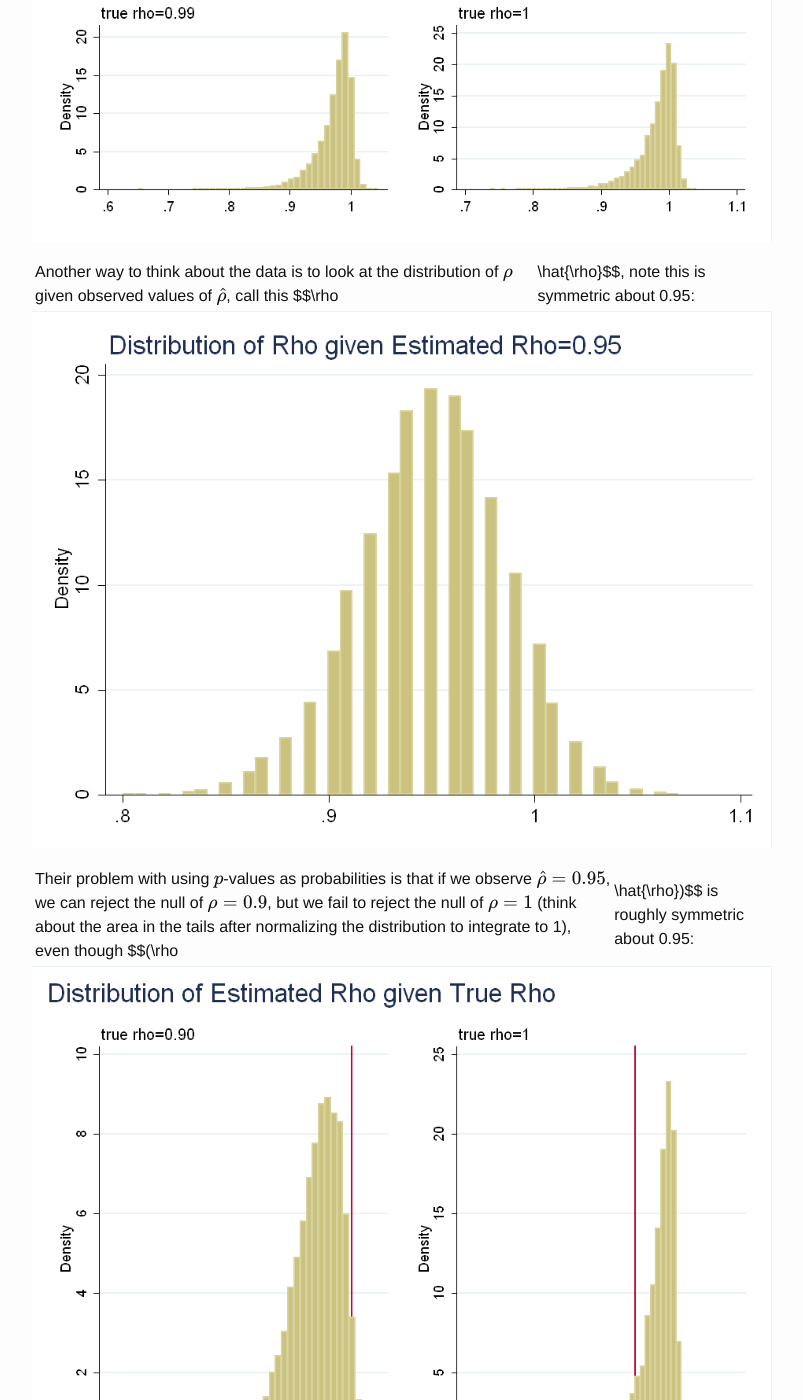
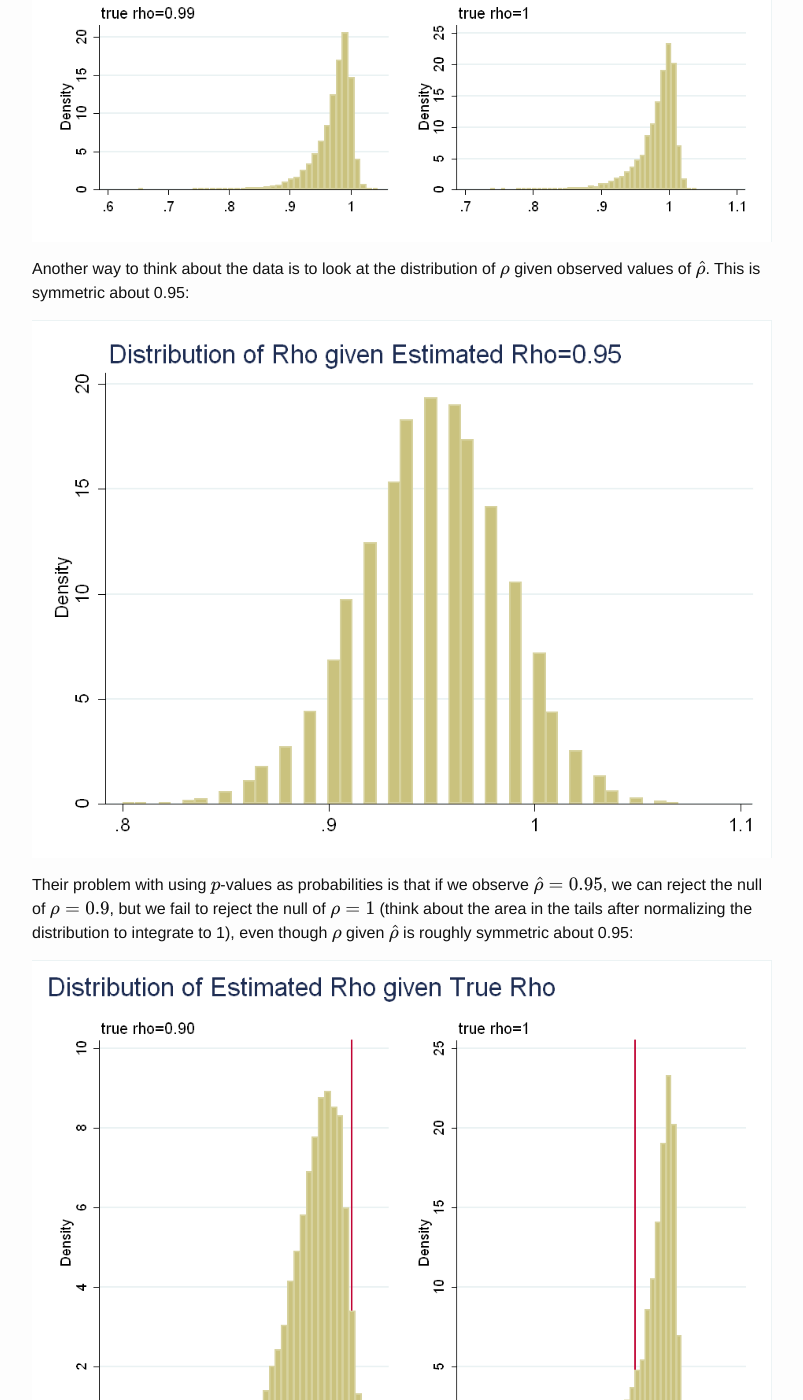
Before and after one commit to mcsammon/mcsammon.github.io, a Jekyll site: the page built from _posts/2016-10-1-unit_roots.markdown, in a window 1280 px wide and 1400 px high, scrolled down 1330 px. Shown: the whole window, without its empty margins (238-1041 px from the left). Built offline with Jekyll 4.4.1, drawn with Linux system fonts in a browser that asks for light colours; formulas are drawn with MathJax 3; comment, search, counter and statistics services are not loaded; some of the changed text lies outside the part shown.

Commit message:
Need to remove | signs

```diff
--- a/_posts/2016-10-1-unit_roots.markdown
+++ b/_posts/2016-10-1-unit_roots.markdown
@@ -20,15 +20,15 @@
 T(\hat{\rho}-\rho)=T(\hat{\rho}-1)= \rightarrow^{L} \frac{(1/2)([W(1)]^2-1)}{\int_0^1 [W(r)]^2 dr}
 \end{equation}
 where $$W(1)$$ is a Brownian motion.  Although it looks complicated, it is easier to visualize when you see $$W(1)^2$$ is actually a $$\chi^2(1)$$ variable.  This is left skewed, as the probability that a $$\chi^2(1)$$ is less than one is 0.68 and large realizations of $$[W(1)]^2$$ in the numerator get down-weighted by a large denominator (it is the same Brownian motion in the numerator and denominator).
-In the paper, the authors choose 31 values of $$\rho$$ between 0.8 to 1.1 in increments of 0.01.  For each $$\rho$$ they simulate 10,000 samples of the AR(1) model described above with $$T=100$$.  Finally, they run an OLS regression of $$y_t$$ on $$y_{t-1}$$ to get the distributions for $$\hat{\rho}$$ (the OLS estimator of $$\rho$$). Below I show the distribution of $$\hat{\rho}$$ for selected values of $$\rho$$, call this $$)\hat{\rho}|\rho)$$:
+In the paper, the authors choose 31 values of $$\rho$$ between 0.8 to 1.1 in increments of 0.01.  For each $$\rho$$ they simulate 10,000 samples of the AR(1) model described above with $$T=100$$.  Finally, they run an OLS regression of $$y_t$$ on $$y_{t-1}$$ to get the distributions for $$\hat{\rho}$$ (the OLS estimator of $$\rho$$). Below I show the distribution of $$\hat{\rho}$$ for selected values of $$\rho$$:
 
 ![fig](/Post_Images/10_1_2016/rhgr2.png)
 
-Another way to think about the data is to look at the distribution of $$\rho$$ given observed values of $$\hat{\rho}$$, call this $$\rho|\hat{\rho}$$, note this is symmetric about 0.95:
+Another way to think about the data is to look at the distribution of $$\rho$$ given observed values of $$\hat{\rho}$$.  This is symmetric about 0.95:
 
 ![fig](/Post_Images/10_1_2016/opp952.png)
 
-Their problem with using $$p$$-values as probabilities is that if we observe $$\hat{\rho}=0.95$$, we can reject the null of $$\rho=0.9$$, but we fail to reject the null of $$\rho=1$$ (think about the area in the tails after normalizing the distribution to integrate to 1), even though $$(\rho|\hat{\rho})$$ is roughly symmetric about 0.95:
+Their problem with using $$p$$-values as probabilities is that if we observe $$\hat{\rho}=0.95$$, we can reject the null of $$\rho=0.9$$, but we fail to reject the null of $$\rho=1$$ (think about the area in the tails after normalizing the distribution to integrate to 1), even though $$\rho$$ given $$\hat{\rho}$$ is roughly symmetric about 0.95:
 
 ![fig](/Post_Images/10_1_2016/hypo_test2.png)
 
@@ -49,7 +49,7 @@
 
 ![fig](/Post_Images/10_1_2016/rhgr.png)
 
-I also found that for $$T=10,000$$ the distribution of $$\rho$$ conditional on $$\hat{\rho}$$, $$(\rho|\hat{\rho})$$, does not spread out more for smaller values of $$\hat{\rho}$$, that is a small sample result.
+I also found that for $$T=10,000$$ the distribution of $$\rho$$ conditional on $$\hat{\rho}$$, does not spread out more for smaller values of $$\hat{\rho}$$, that is a small sample result.
 
 # Conclusion
 
```
